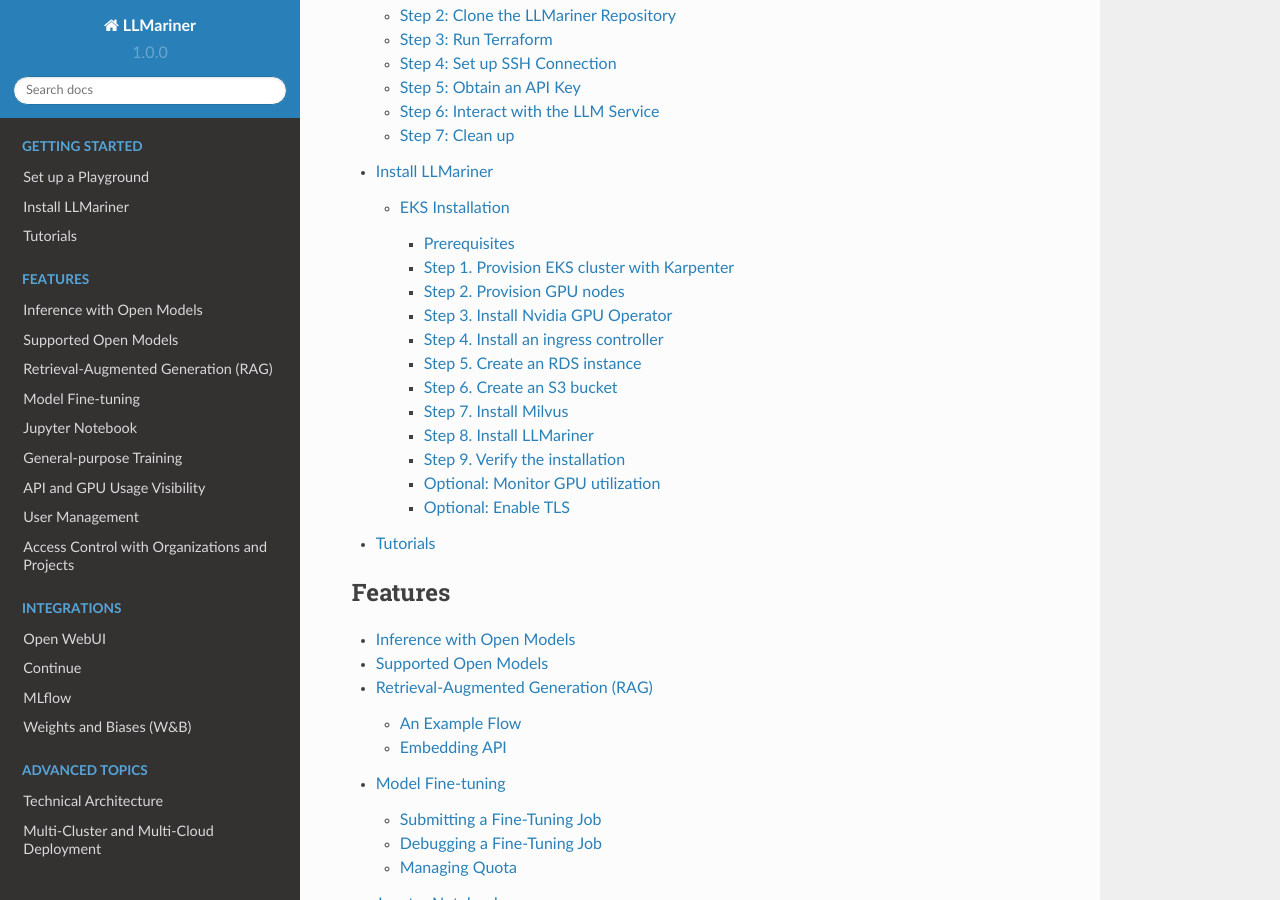
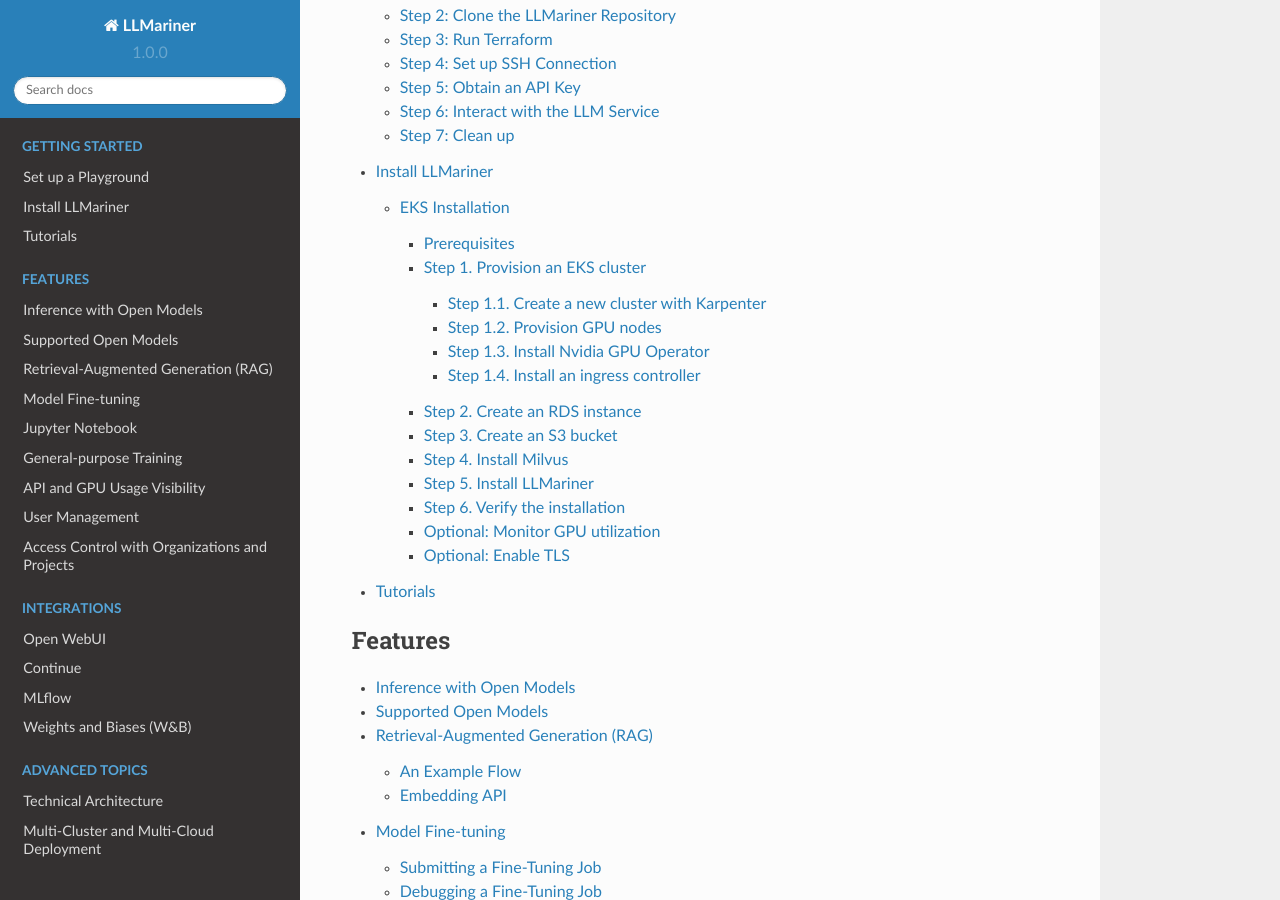
Before and after one commit to llm-operator/docs, a Sphinx documentation site: the page built from docs/source/index.rst, in a window 1280 px wide and 900 px high, scrolled down 1473 px. Built offline with Sphinx 7.4.7 and the Read the Docs theme 2.0.0, drawn with Linux system fonts in a browser that asks for light colours.

Commit message:
Tweak the step numbering in the installation (#132)

```diff
--- a/docs/source/install.rst
+++ b/docs/source/install.rst
@@ -77,9 +77,12 @@ are required for S3:
 The rest of the section go through concrete steps to create an EKS cluster, create necessary resources, and install LLMariner. You can
 skip some of the steps if you have already made necessary installation/setup.
 
+Step 1. Provision an EKS cluster
+^^^^^^^^^^^^^^^^^^^^^^^^^^^^^^^^
 
-Step 1. Provision EKS cluster with Karpenter
-^^^^^^^^^^^^^^^^^^^^^^^^^^^^^^^^^^^^^^^^^^^^
+
+Step 1.1. Create a new cluster with Karpenter
+"""""""""""""""""""""""""""""""""""""""""""""
 
 Follow the `Karpenter getting started guide <https://karpenter.sh/docs/getting-started/getting-started-with-karpenter/>`_ and
 create an EKS cluster and add Karpenter. The following is the installation step copied from the page (with slight simplification).
@@ -159,8 +162,8 @@ create an EKS cluster and add Karpenter. The following is the installation step
      --set controller.resources.limits.cpu=1 \
      --set controller.resources.limits.memory=1Gi
 
-Step 2. Provision GPU nodes
-^^^^^^^^^^^^^^^^^^^^^^^^^^^
+Step 1.2. Provision GPU nodes
+"""""""""""""""""""""""""""""
 
 Once Karpenter is installed, we need to create an ``EC2NodeClass`` and a ``NodePool`` so that GPU nodes are provisioned.
 We configure ``blockDeviceMappings`` in the ``EC2NodeClass`` definition so that nodes have sufficient local storage to store model files.
@@ -224,8 +227,8 @@ We configure ``blockDeviceMappings`` in the ``EC2NodeClass`` definition so that
    EOF
 
 
-Step 3. Install Nvidia GPU Operator
-^^^^^^^^^^^^^^^^^^^^^^^^^^^^^^^^^^^
+Step 1.3. Install Nvidia GPU Operator
+"""""""""""""""""""""""""""""""""""""
 
 Nvidia GPU Operator is required to install the device plugin and make GPU resources visible in the K8s cluster. Run:
 
@@ -242,8 +245,8 @@ Nvidia GPU Operator is required to install the device plugin and make GPU resour
      --set toolkit.enabled=false
 
 
-Step 4. Install an ingress controller
-^^^^^^^^^^^^^^^^^^^^^^^^^^^^^^^^^^^^^
+Step 1.4. Install an ingress controller
+"""""""""""""""""""""""""""""""""""""""
 
 An ingress controller is required to route HTTP/HTTPS requests to the LLMariner components. Any ingress
 controller works, and you can skip this step if your EKS cluster already has an ingress controller.
@@ -264,7 +267,7 @@ via AWS loadbalancer:
      --set fullnameOverride=false
 
 
-Step 5. Create an RDS instance
+Step 2. Create an RDS instance
 ^^^^^^^^^^^^^^^^^^^^^^^^^^^^^^
 
 We will create an RDS in the same VPC as the EKS cluster so that it can be reachable from the LLMariner components. Here is an example command for creating a DB subnet group and an RDS instance.
@@ -337,7 +340,7 @@ If ``psq`` can successfully connect to the RDS instance, create a K8s secret in
    You can see all created databases by running ``SELECT count(datname) FROM pg_database;``.
 
 
-Step 6. Create an S3 bucket
+Step 3. Create an S3 bucket
 ^^^^^^^^^^^^^^^^^^^^^^^^^^^
 
 We will create an S3 bucket where model files are stored. Here is an example
@@ -400,7 +403,7 @@ Pods running in the EKS cluster need to be able to access the S3 bucket. We will
      --attach-policy-arn "arn:aws:iam::${AWS_ACCOUNT_ID}:policy/${LLM_OPERATOR_POLICY}" --approve
 
 
-Step 7. Install Milvus
+Step 4. Install Milvus
 ^^^^^^^^^^^^^^^^^^^^^^
 
 Install `Milvus <https://milvus.io/>`_ as it is used a backend vector database for RAG.
@@ -479,7 +482,7 @@ Please see the `Milvus installation document <https://milvus.io/docs/install-ove
 for other installation options.
 
 
-Step 8. Install LLMariner
+Step 5. Install LLMariner
 ^^^^^^^^^^^^^^^^^^^^^^^^^
 
 .. code-block:: console
@@ -603,7 +606,7 @@ If you would like to install only the control-plane components or the worker-pla
 :doc:`multi_cluster_deployment`.
 
 
-Step 9. Verify the installation
+Step 6. Verify the installation
 ^^^^^^^^^^^^^^^^^^^^^^^^^^^^^^^
 
 You can verify the installation by sending sample chat completion requests.
```
